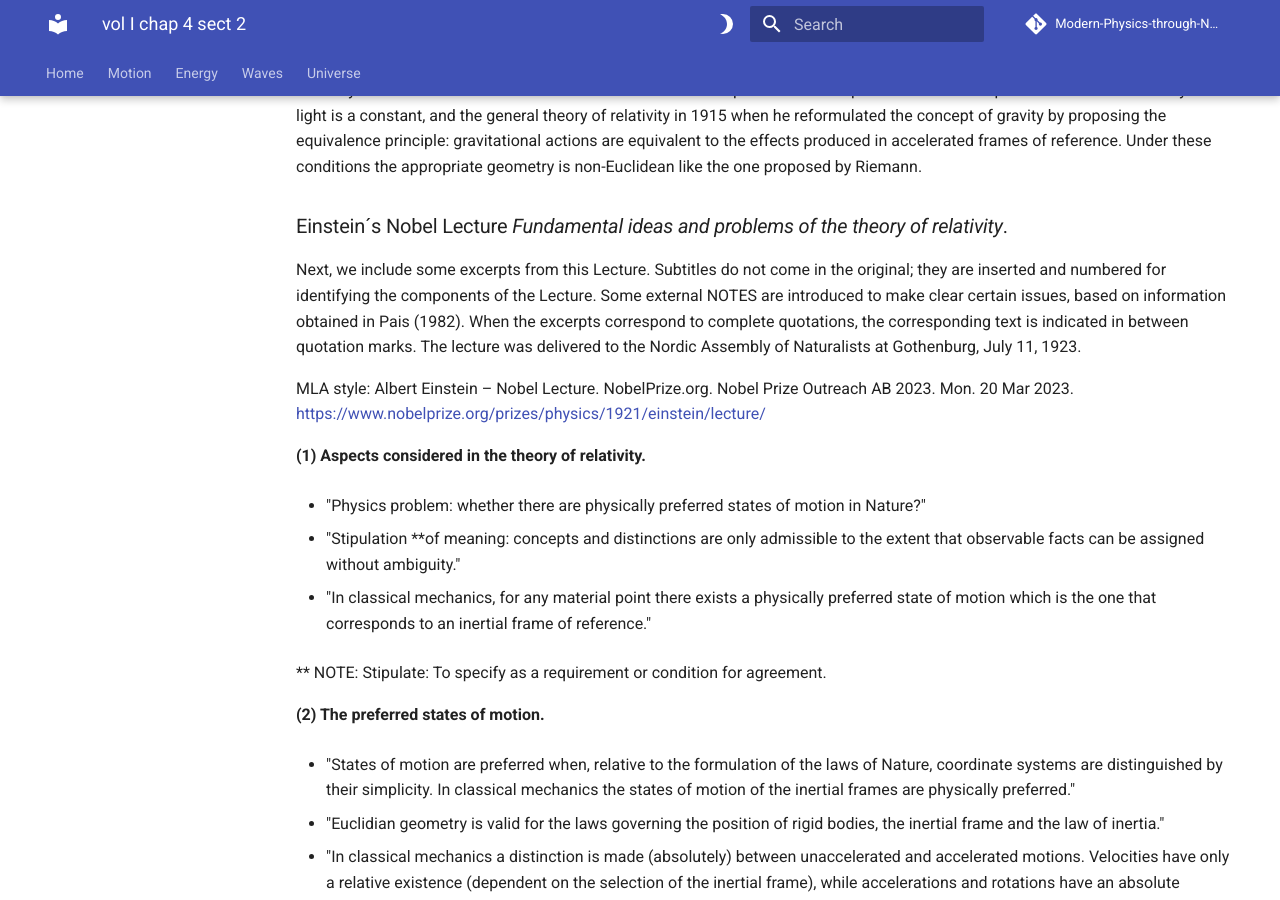
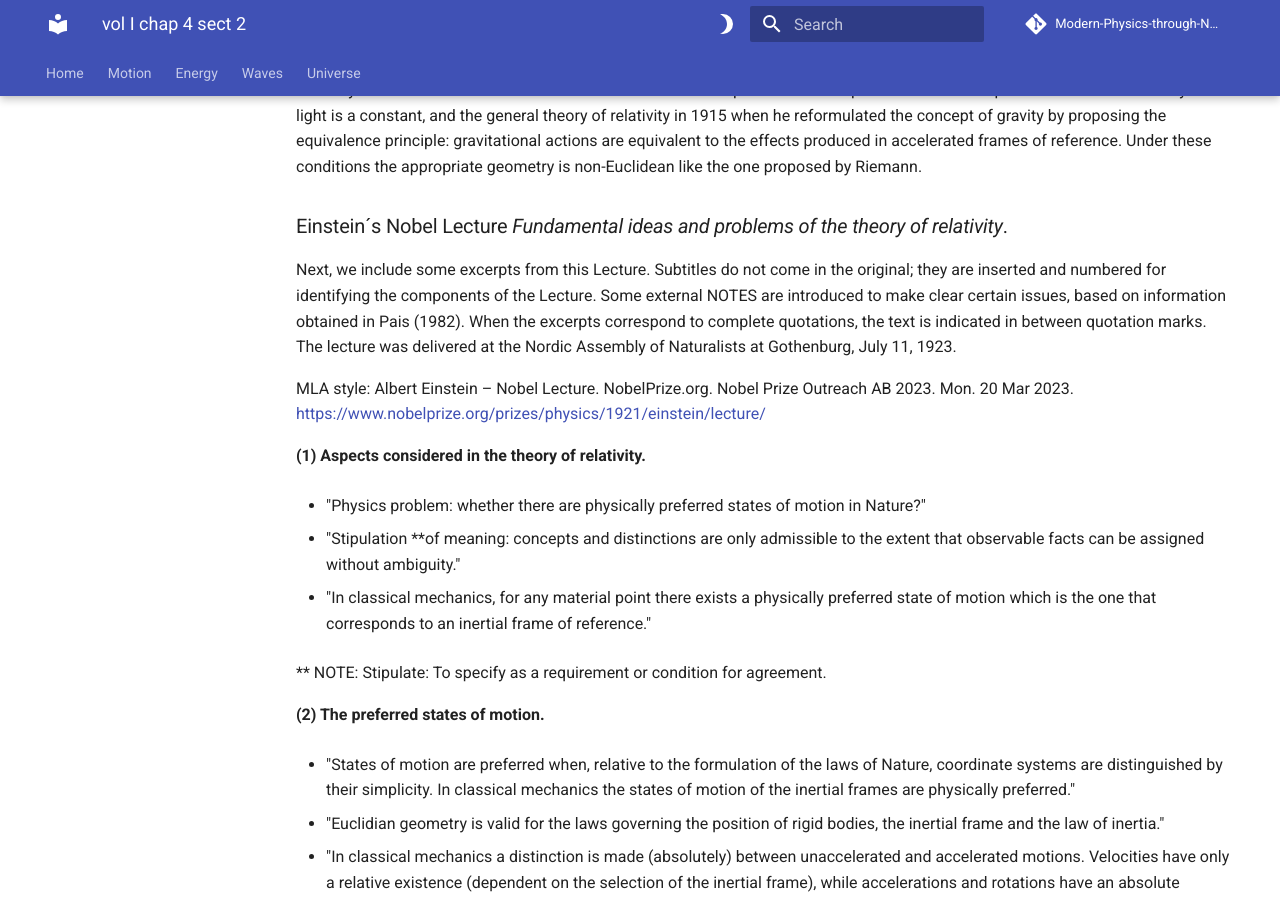
Before and after one commit to modphysnobel/modphysnobel.github.io, an MkDocs documentation site: the page built from docs/vol-I/vol-I-chap-4-sect-2.md, in a window 1280 px wide and 900 px high, scrolled down 386 px. Built offline with MkDocs 1.6.1 and Material for MkDocs 9.7.7, drawn with Linux system fonts in a browser that asks for light colours; some web fonts are replaced; comment, search, counter and statistics services are not loaded; some of the changed text lies outside the part shown.

Commit message:
Update vol-I-chap-4-sect-2.md

```diff
--- a/docs/vol-I/vol-I-chap-4-sect-2.md
+++ b/docs/vol-I/vol-I-chap-4-sect-2.md
@@ -11,7 +11,7 @@ In Section 4.3 we will compare the descriptions of motion proposed by Kepler, Ga
 
 ### Einstein´s Nobel Lecture *Fundamental ideas and problems of the theory of relativity*.
 
-Next, we include some excerpts from this Lecture. Subtitles do not come in the original; they are inserted and numbered for identifying the components of the Lecture. Some external NOTES are introduced to make clear certain issues, based on information obtained in Pais (1982). When the excerpts correspond to complete quotations, the corresponding text is indicated in between quotation marks. The lecture was delivered to the Nordic Assembly of Naturalists at Gothenburg, July 11, 1923.
+Next, we include some excerpts from this Lecture. Subtitles do not come in the original; they are inserted and numbered for identifying the components of the Lecture. Some external NOTES are introduced to make clear certain issues, based on information obtained in Pais (1982). When the excerpts correspond to complete quotations, the text is indicated in between quotation marks. The lecture was delivered at the Nordic Assembly of Naturalists at Gothenburg, July 11, 1923.
 
 MLA style: Albert Einstein – Nobel Lecture. NobelPrize.org. Nobel Prize Outreach AB 2023. Mon. 20 Mar 2023. https://www.nobelprize.org/prizes/physics/1921/einstein/lecture/
 
@@ -103,6 +103,10 @@ NOTE: The concept of metric refers to the distance between two points. In Euclid
 ![Fig 1](./figs/Vol-I-chap-4-sect-3-Fig1.png){width="300"}
 </figure>
 
+<center>
+$ds^2=c^2t^2-dx^2-dy^2-dz^2$
+</center>
+
 **(11)	The gravitational field equations.**
 
 - "In Riemannian geometry two infinitely adjacent points are at a "distance" ds, the square of which is such that"
```
